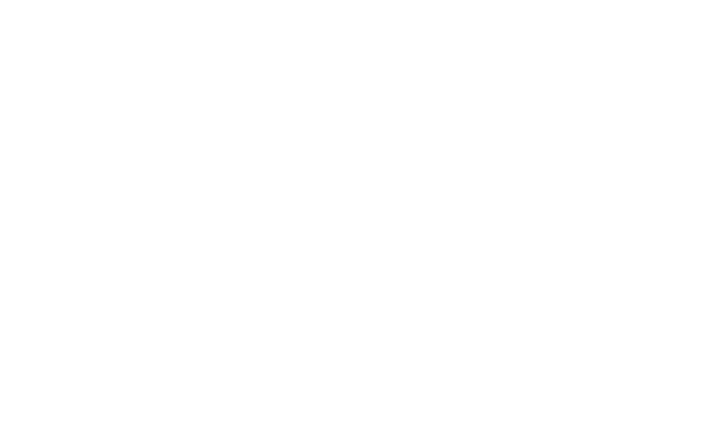
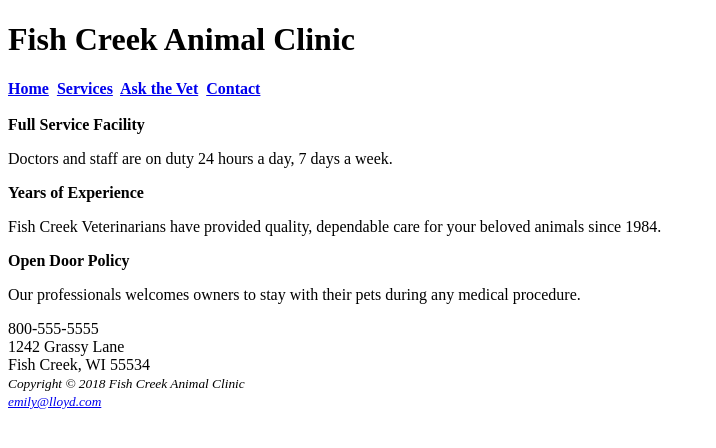
Before and after one commit to 44144Sp21/ch2casestudy-emilylloyd-19, a plain HTML site: page index.html in a window 1280 px wide. Shown: the whole page, without its empty margins (0-716 px from the left). Drawn offline with Linux system fonts and the light colour scheme.

Commit message:
Ch2.CaseStudy
Created the Index.html page, and the services.html page.

```diff
--- a/index.html
+++ b/index.html
@@ -1,10 +1,38 @@
 <!DOCTYPE html>
 <html lang="en">
 	<head>
-		<title>LASTNAME Chapter 2 Case Study - Fish Creek Animal Clinic</title>
+		<title>Lloyd Chapter 2 Case Study - Fish Creek Animal Clinic</title>
 		<meta charset="utf-8">
 	</head>
+    <header>
+    <h1>Fish Creek Animal Clinic</h1>
+    </header>
+    <nav>
+        <b>
+            <a href="index.html">Home</a>&nbsp;
+            <a href="services.html">Services</a>&nbsp;
+            <a href="askvet.html">Ask the Vet</a>&nbsp;
+            <a href="contact.html">Contact</a>&nbsp;
+        </b>
+    </nav><br>
 <body>
+    <dt><b>Full Service Facility</b>
+        <p>Doctors and staff are on duty 24 hours a day, 7 days a week.</p></dt>
+    <dt><b>Years of Experience</b>
+        <p>Fish Creek Veterinarians have provided quality, dependable care for your beloved animals since 1984.</p></dt>
+    <dt><b>Open Door Policy</b>
+        <p>Our professionals welcomes owners to stay with their pets during any medical procedure.</p></dt>
+    <div>
+    800-555-5555
+    <br>
+    1242 Grassy Lane
+    <br>
+    Fish Creek, WI 55534
+    </div>
+</body>
 
-</body>
+<footer>
+<small><i>Copyright &copy; 2018 Fish Creek Animal Clinic
+    <a href="mailto:emily@lloyd.com"><br>emily@lloyd.com</a></i></small>
+    </footer>
 </html>
```
Also changed, not shown: services.html (added, +37 -0 lines), askthevet.html (added), contact.html (added).
